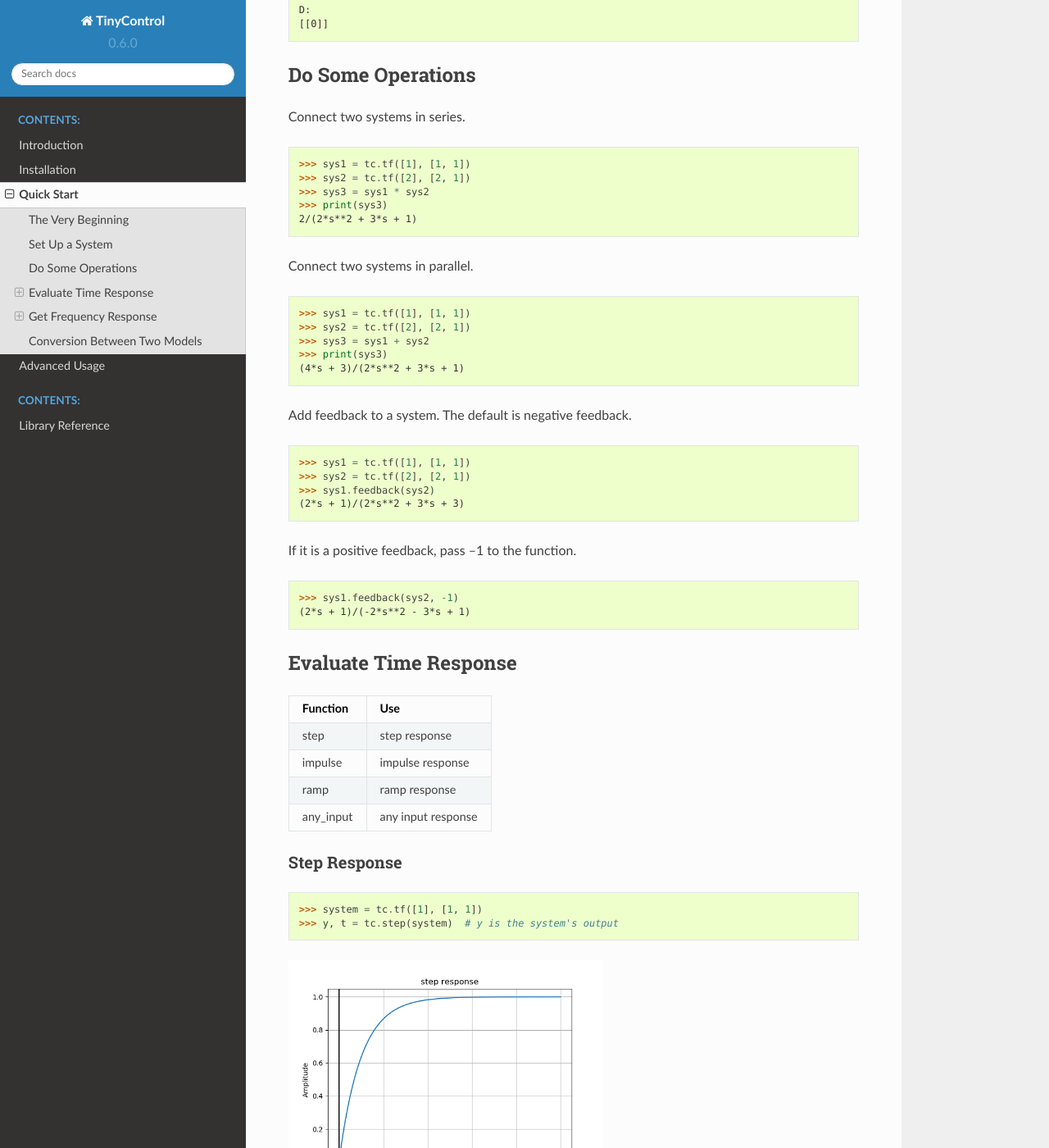
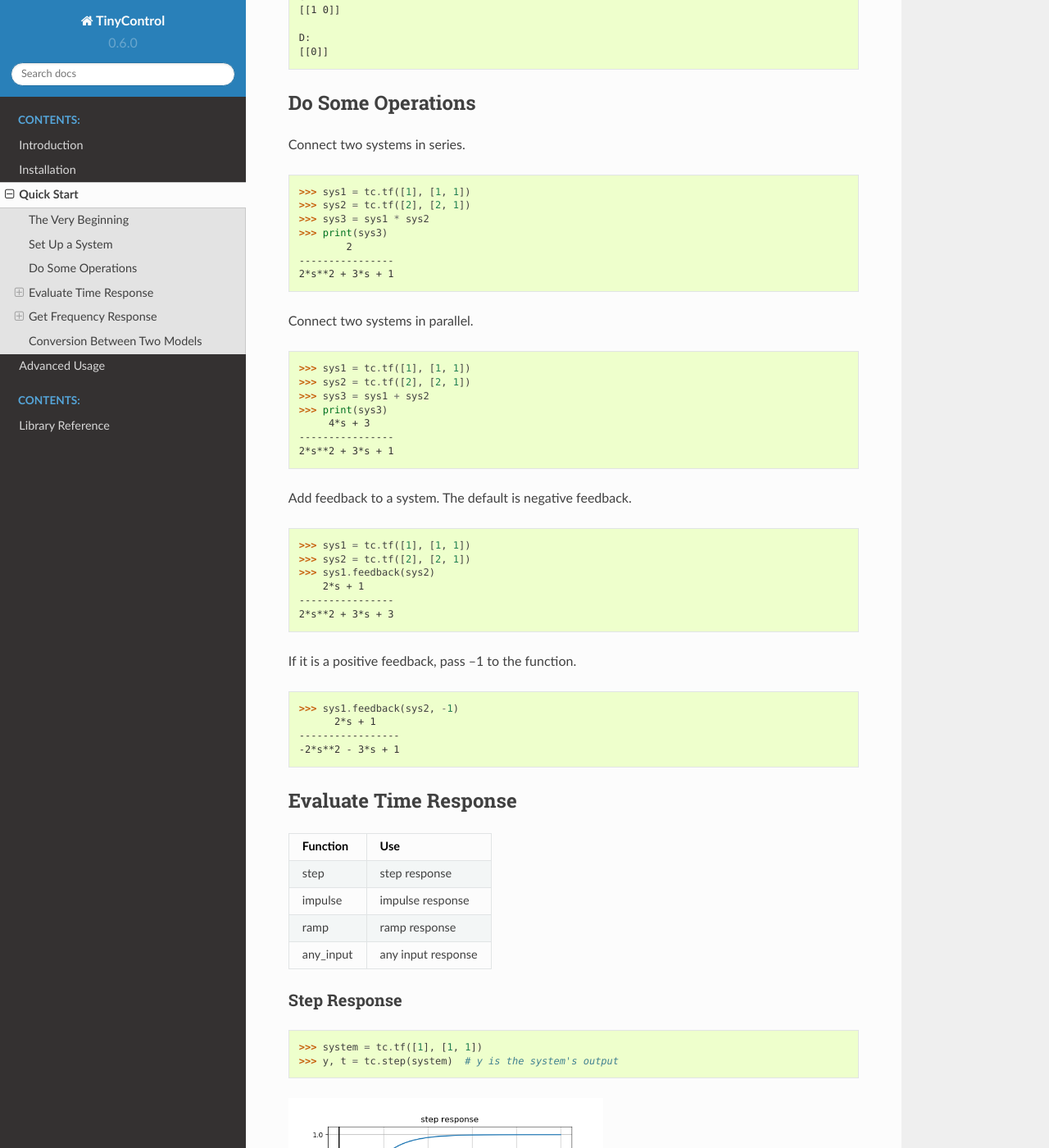
Before and after one commit to akizunx/TinyControl, a Sphinx documentation site: the page built from docs/user/quickstart.rst, in a window 1280 px wide and 1400 px high, scrolled down 810 px. Shown: the whole window at 82% size. Built offline with Sphinx 7.4.7 and the Read the Docs theme 2.0.0, drawn with Linux system fonts in a browser that asks for light colours; some of the changed text lies outside the part shown.

Commit message:
show the new way to display transfer function in doc.

```diff
--- a/docs/user/quickstart.rst
+++ b/docs/user/quickstart.rst
@@ -16,7 +16,9 @@ Initialize a transfer function model.
 
     >>> system = tc.tf([1], [1, 1])
     >>> print(system)
-    1/(s + 1)
+       1
+    -----
+    s + 1
 
 Or, you can initialize a state space model.
 ::
@@ -47,7 +49,9 @@ Connect two systems in series.
     >>> sys2 = tc.tf([2], [2, 1])
     >>> sys3 = sys1 * sys2
     >>> print(sys3)
-    2/(2*s**2 + 3*s + 1)
+            2
+    ----------------
+    2*s**2 + 3*s + 1
 
 Connect two systems in parallel.
 ::
@@ -56,7 +60,9 @@ Connect two systems in parallel.
     >>> sys2 = tc.tf([2], [2, 1])
     >>> sys3 = sys1 + sys2
     >>> print(sys3)
-    (4*s + 3)/(2*s**2 + 3*s + 1)
+         4*s + 3
+    ----------------
+    2*s**2 + 3*s + 1
 
 Add feedback to a system. The default is negative feedback.
 ::
@@ -64,13 +70,17 @@ Add feedback to a system. The default is negative feedback.
     >>> sys1 = tc.tf([1], [1, 1])
     >>> sys2 = tc.tf([2], [2, 1])
     >>> sys1.feedback(sys2)
-    (2*s + 1)/(2*s**2 + 3*s + 3)
+        2*s + 1
+    ----------------
+    2*s**2 + 3*s + 3
 
 If it is a positive feedback, pass --1 to the function.
 ::
 
     >>> sys1.feedback(sys2, -1)
-    (2*s + 1)/(-2*s**2 - 3*s + 1)
+          2*s + 1
+    -----------------
+    -2*s**2 - 3*s + 1
 
 Evaluate Time Response
 ----------------------
@@ -176,4 +186,6 @@ Use **ss2tf** to convert state space to transfer function.
     >>> C = [[1, 0]]
     >>> system = tc.ss(A, B, C, 0)
     >>> tc.ss2tf(system)
-    1.0/(1.0*s**2 + 2.0*s)
+           1.0
+    ----------------
+    1.0*s**2 + 2.0*s
```
